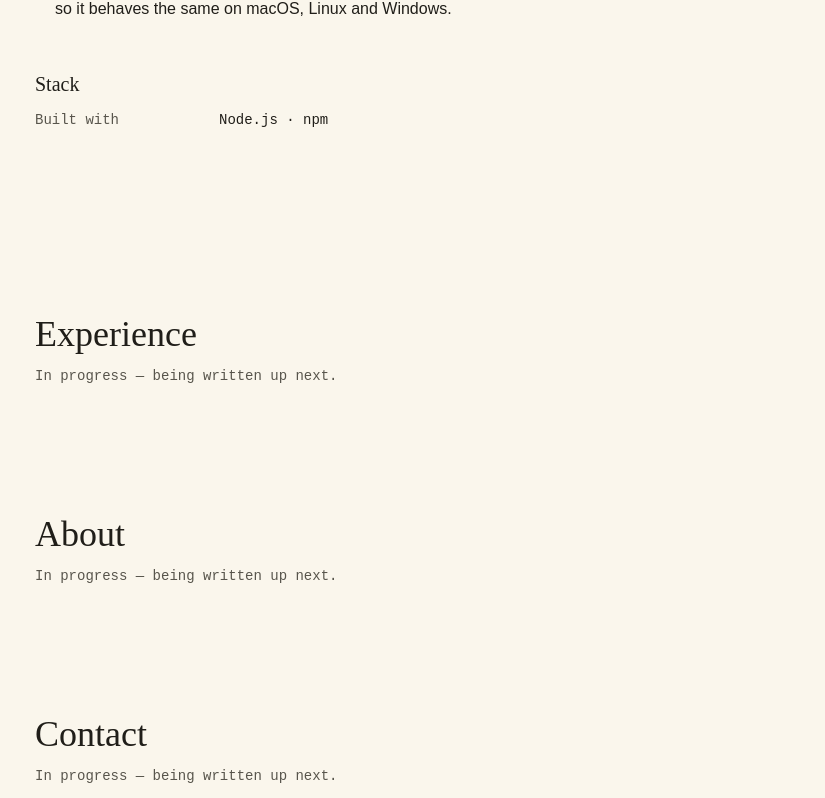
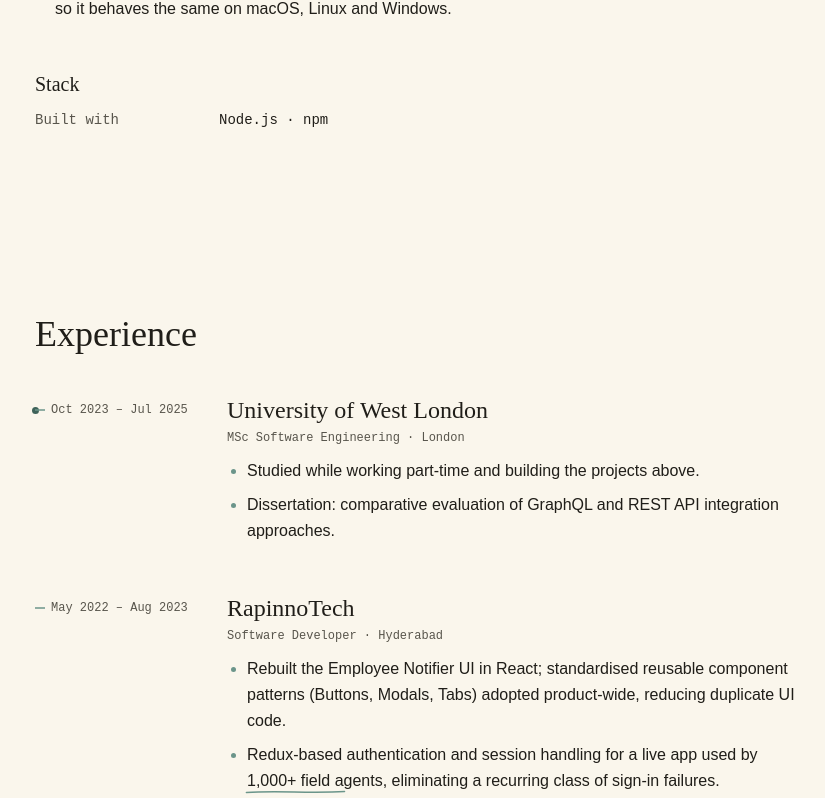
Before and after one commit to rishnegi7711/portfolio, a React (Vite) app: page / in a window 1280 px wide. Shown: the part 3445-4243 px from the top of the page, without its empty margins (157-982 px from the left). Built offline with nearby package versions, Linux system fonts and the light colour scheme; a web font is replaced by a local one.

Commit message:
Add the Experience timeline with a scroll-linked pen line, metric underlines and pivot note

```diff
--- a/src/App.tsx
+++ b/src/App.tsx
@@ -1,3 +1,4 @@
+import Experience from './components/Experience'
 import Header from './components/Header'
 import Hero from './components/Hero'
 import SectionStub from './components/SectionStub'
@@ -11,8 +12,9 @@ function App() {
       <main id="main">
         <Hero />
         <Work />
+        <Experience />
         {sections
-          .filter((section) => section.id !== 'work')
+          .filter((section) => section.id !== 'work' && section.id !== 'experience')
           .map((section) => (
             <SectionStub key={section.id} id={section.id} label={section.label} />
           ))}
--- /dev/null
+++ b/src/components/Experience.tsx
@@ -0,0 +1,199 @@
+import { useRef } from 'react'
+import { experience, type ExperienceEntry, type Point } from '../content'
+import { gsap, playOnceInView, useGSAP } from '../lib/gsap'
+import Container from './Container'
+import MarginNote from './MarginNote'
+
+// One authored pen stroke in a 100×8 box stretched under a metric (like the hero loop):
+// a slight wave that lifts at the end, as if the pen came off the page.
+const UNDERLINE_PATH = 'M 1 5.5 C 22 3.5, 48 6.5, 72 4.5 C 84 3.8, 93 4.2, 99 2.5'
+
+const strokeProps = {
+  stroke: 'currentColor',
+  strokeWidth: 1.5,
+  strokeLinecap: 'round',
+  fill: 'none',
+} as const
+
+/** The timeline as a reading-progress line: as you scroll, a pen nib travels down it and
+ *  draws the line behind it (the site's only scroll-linked animation).
+ *
+ *  Sync: the scrub runs from the line's top reaching 75% of the viewport to its bottom
+ *  reaching 75%, so the nib's target is always wherever the line crosses that 75% mark.
+ *  Every other trigger here (ticks, underlines, the margin note) is playOnceInView, which
+ *  also fires at "top 75%" — i.e. exactly when the nib's target reaches that element. */
+function Experience() {
+  const timelineRef = useRef<HTMLDivElement>(null)
+
+  useGSAP(
+    () => {
+      const mm = gsap.matchMedia()
+      mm.add('(prefers-reduced-motion: no-preference)', () => {
+        const line = timelineRef.current?.querySelector<HTMLElement>('.timeline-line')
+        if (!line) return
+
+        // The nib only exists while motion runs (matchMedia undoes this set otherwise).
+        gsap.set('.timeline-nib', { display: 'block' })
+
+        // Line and nib share one playhead (same start, same length, linear), so the nib
+        // is always at the line's drawn end. scrub: 0.5 smooths the playhead's catch-up.
+        // invalidateOnRefresh re-measures the nib's distance after a resize.
+        gsap
+          .timeline({
+            scrollTrigger: {
+              trigger: line,
+              start: 'top 75%',
+              end: 'bottom 75%',
+              scrub: 0.5,
+              invalidateOnRefresh: true,
+            },
+          })
+          .fromTo(line, { scaleY: 0 }, { scaleY: 1, ease: 'none' }, 0)
+          .fromTo('.timeline-nib', { y: 0 }, { y: () => line.offsetHeight, ease: 'none' }, 0)
+      })
+    },
+    { scope: timelineRef },
+  )
+
+  return (
+    <section id="experience" aria-labelledby="experience-heading" className="scroll-mt-14 py-16">
+      <Container>
+        <h2 id="experience-heading" className="font-display text-3xl text-ink sm:text-4xl">
+          Experience
+        </h2>
+        <div ref={timelineRef} className="relative mt-10">
+          {/* top-4: starts at the first tick. bottom-0: ends where the last entry's content
+              ends (it has no bottom padding). A div stretches between top and bottom; an
+              SVG wouldn't. The nib is centred on the line's top: (1.5px − 7px) / 2. */}
+          <div
+            aria-hidden="true"
+            className="timeline-line absolute top-4 bottom-0 left-0 w-[1.5px] origin-top bg-accent-muted"
+          />
+          <div
+            aria-hidden="true"
+            className="timeline-nib absolute top-[calc(1rem-3.5px)] left-[-2.75px] hidden size-[7px] rounded-full bg-accent"
+          />
+          <ol>
+            {experience.map((entry) => (
+              <Entry key={entry.id} entry={entry} />
+            ))}
+          </ol>
+        </div>
+      </Container>
+    </section>
+  )
+}
+
+/** One timeline entry: dates on the left, what happened on the right. Its tick draws
+ *  when the nib reaches it. */
+function Entry({ entry }: { entry: ExperienceEntry }) {
+  const tickRef = useRef<SVGSVGElement>(null)
+
+  useGSAP(() => {
+    const mm = gsap.matchMedia()
+    mm.add('(prefers-reduced-motion: no-preference)', () => {
+      // Pen-stroke trick: pathLength={1}, so a dash of 1 offset by 1 is hidden and
+      // offset 0 is drawn. Paused until playOnceInView plays it.
+      const tl = gsap.timeline({ paused: true }).fromTo(
+        tickRef.current?.querySelector('path') ?? null,
+        { strokeDasharray: '1 1', strokeDashoffset: 1 },
+        { strokeDashoffset: 0, autoRound: false, duration: 0.2, ease: 'power2.out' },
+      )
+      return playOnceInView(tickRef.current, tl)
+    })
+  })
+
+  return (
+    // pt-2 + half the dates' 1rem line height puts the tick 1rem down (top-4), level with
+    // the middle of the heading's first line, and on the line.
+    <li className="grid grid-cols-[6rem_minmax(0,1fr)] gap-x-4 pb-12 last:pb-0 md:grid-cols-[10rem_minmax(0,1fr)] md:gap-x-8">
+      <p className="relative pt-2 pl-4 font-mono text-xs leading-4 text-ink-muted">
+        <svg
+          ref={tickRef}
+          viewBox="0 0 10 2"
+          aria-hidden="true"
+          className="absolute top-4 left-0 h-0.5 w-2.5 -translate-y-1/2 text-accent-muted"
+        >
+          <path d="M 0 1 H 10" pathLength={1} {...strokeProps} strokeLinecap="butt" />
+        </svg>
+        {entry.dates}
+      </p>
+
+      <div>
+        <h3 className="font-display text-2xl text-ink">{entry.org}</h3>
+        <p className="mt-1 font-mono text-xs text-ink-muted">
+          {entry.place ? `${entry.role} · ${entry.place}` : entry.role}
+        </p>
+        {entry.points.length > 0 && (
+          <ul className="mt-3 flex max-w-[65ch] list-disc flex-col gap-2 pl-5 leading-relaxed text-ink marker:text-accent-muted">
+            {entry.points.map((point) => (
+              <li key={typeof point === 'string' ? point : point.join('')}>
+                <PointText point={point} />
+              </li>
+            ))}
+          </ul>
+        )}
+        {/* At the bottom of the entry, so the note sits at the boundary with the next
+            (older) role, and its arrow points back at the line there. */}
+        {entry.note && (
+          <div className="mt-6">
+            <MarginNote text={entry.note} pointsTo="line" />
+          </div>
+        )}
+      </div>
+    </li>
+  )
+}
+
+function PointText({ point }: { point: Point }) {
+  if (typeof point === 'string') return point
+  const [before, metric, after] = point
+  return (
+    <>
+      {before}
+      <PenUnderline>{metric}</PenUnderline>
+      {after}
+    </>
+  )
+}
+
+/** Underlines a metric in pen the first time the nib passes it (its own trigger, so
+ *  each one draws on its own line of text). The text is never hidden; only the stroke
+ *  draws. Reduced motion: the stroke is simply there. */
+function PenUnderline({ children }: { children: string }) {
+  const svgRef = useRef<SVGSVGElement>(null)
+
+  useGSAP(() => {
+    const mm = gsap.matchMedia()
+    mm.add('(prefers-reduced-motion: no-preference)', () => {
+      // Starts 0.25s in: the trigger fires when the nib's target passes, and the smoothed
+      // nib itself arrives a moment later (scrub: 0.5).
+      const tl = gsap.timeline({ paused: true }).fromTo(
+        svgRef.current?.querySelector('path') ?? null,
+        { strokeDasharray: '1 1', strokeDashoffset: 1 },
+        { strokeDashoffset: 0, autoRound: false, duration: 0.4, ease: 'power2.out' },
+        0.25,
+      )
+      return playOnceInView(svgRef.current, tl)
+    })
+  })
+
+  return (
+    // nowrap: a metric split over two lines would leave the stroke under neither.
+    <span className="relative whitespace-nowrap">
+      {children}
+      {/* Stretched under the word; non-scaling-stroke keeps it 1.5px at any width. */}
+      <svg
+        ref={svgRef}
+        viewBox="0 0 100 8"
+        preserveAspectRatio="none"
+        aria-hidden="true"
+        className="pointer-events-none absolute -inset-x-0.5 -bottom-1.5 h-2 w-[calc(100%+0.25rem)] overflow-visible text-accent-muted"
+      >
+        <path d={UNDERLINE_PATH} pathLength={1} vectorEffect="non-scaling-stroke" {...strokeProps} />
+      </svg>
+    </span>
+  )
+}
+
+export default Experience
--- a/src/components/MarginNote.tsx
+++ b/src/components/MarginNote.tsx
@@ -15,6 +15,10 @@ const ARROWS = {
     viewBox: '0 0 120 102',
     d: 'M 112 98 C 110 50, 38 49, 16 10 M 15.9 19 L 16 10 L 23.7 14.6',
   },
+  // 1 unit = 1px, drawn for the md+ gap (184px) from the note's left edge (x = 184) back
+  // to just short of the Experience timeline (x = 0). Narrower boxes crop the tail, not
+  // the head (see the Arrow's preserveAspectRatio below).
+  line: { viewBox: '0 0 184 24', d: 'M 182 14 C 130 20, 60 2, 3 12 M 10.7 14.2 L 3 12 L 9.5 7.3' },
 }
 
 type MarginNoteProps = {
@@ -23,8 +27,9 @@ type MarginNoteProps = {
    *  under it). "left": across the column gap at the text beside it, so md+ only, once
    *  the note is in the margin.
    *  "upLeft": like "up" below md; on md+, a longer arrow from the note up-left to the
-   *  bottom edge of the full-width figure above, just past the end of its caption. */
-  pointsTo: 'up' | 'left' | 'upLeft'
+   *  bottom edge of the full-width figure above, just past the end of its caption.
+   *  "line": left, back across the Experience dates column to the timeline line. */
+  pointsTo: 'up' | 'left' | 'upLeft' | 'line'
   /** "upLeft" only: the caption's length in characters. It's monospace, so its end is
    *  that many `ch` from the left of the note's positioned ancestor (the notes grid). */
   captionLength?: number
@@ -70,6 +75,14 @@ function MarginNote({ text, pointsTo, captionLength = 0 }: MarginNoteProps) {
           arrow={ARROWS.left}
           className="absolute top-0.5 -left-11 hidden h-6 w-10 md:block"
         />
+      ) : pointsTo === 'line' ? (
+        // xMinYMid slice: scaled to the box's height and pinned left, so on narrow screens
+        // the box crops the arrow's tail end and the head still lands by the line.
+        <Arrow
+          arrow={ARROWS.line}
+          preserveAspectRatio="xMinYMid slice"
+          className="absolute right-full -top-0.5 h-6 w-[6.5rem] md:w-[11.5rem]"
+        />
       ) : (
         <Arrow
           arrow={ARROWS.up}
@@ -93,12 +106,14 @@ type ArrowProps = {
   arrow: { viewBox: string; d: string }
   className: string
   style?: CSSProperties
+  preserveAspectRatio?: string
 }
 
-function Arrow({ arrow, className, style }: ArrowProps) {
+function Arrow({ arrow, className, style, preserveAspectRatio }: ArrowProps) {
   return (
     <svg
       viewBox={arrow.viewBox}
+      preserveAspectRatio={preserveAspectRatio}
       aria-hidden="true"
       className={'text-accent-muted ' + className}
       style={style}
--- a/src/content.ts
+++ b/src/content.ts
@@ -272,71 +272,84 @@ export const projects: Project[] = [
   },
 ]
 
-export type Role = {
-  company: string
-  title: string
-  location: string
+/** A bullet; a tuple marks its key metric, which gets a pen underline. */
+export type Point = string | [before: string, metric: string, after: string]
+
+export type ExperienceEntry = {
+  id: string
+  /** company or university */
+  org: string
+  /** job title or degree */
+  role: string
+  place?: string
   dates: string
-  highlights: string[]
-  /** margin note — the standout metric, for the annotation-arrow motif */
-  annotation?: string
+  points: Point[]
+  /** margin note, pointing back at the timeline line */
+  note?: string
 }
 
-export const roles: Role[] = [
+/** Jobs and education as one timeline, newest first. */
+export const experience: ExperienceEntry[] = [
   {
-    company: 'RapinnoTech',
-    title: 'Software Developer',
-    location: 'Hyderabad',
-    dates: 'May 2022 – Aug 2023',
-    annotation: '1,000+ field agents · 50% faster quotes',
-    highlights: [
-      'Rebuilt the Employee Notifier UI in React; standardised reusable component ' +
-        'patterns (Buttons, Modals, Tabs) adopted product-wide, reducing duplicate UI code.',
-      'Redux-based authentication and session handling for a live app used by 1,000+ ' +
-        'field agents, eliminating a recurring class of sign-in failures.',
-      'Built the frontend for the HDFC Life Offline Quote application (live insurance ' +
-        'quoting for sales agents), improving quote generation speed by 50%.',
-      'Full UI overhaul that increased user engagement by 30%, working with PMs and ' +
-        'designers in Agile sprints.',
+    id: 'msc',
+    org: 'University of West London',
+    role: 'MSc Software Engineering',
+    place: 'London',
+    dates: 'Oct 2023 – Jul 2025',
+    points: [
+      'Studied while working part-time and building the projects above.',
+      'Dissertation: comparative evaluation of GraphQL and REST API integration approaches.',
     ],
   },
   {
-    company: 'Coforge',
-    title: 'Software Engineer',
-    location: 'Greater Noida',
+    id: 'rapinnotech',
+    org: 'RapinnoTech',
+    role: 'Software Developer',
+    place: 'Hyderabad',
+    dates: 'May 2022 – Aug 2023',
+    note: 'switched to frontend here',
+    points: [
+      'Rebuilt the Employee Notifier UI in React; standardised reusable component ' +
+        'patterns (Buttons, Modals, Tabs) adopted product-wide, reducing duplicate UI code.',
+      [
+        'Redux-based authentication and session handling for a live app used by ',
+        '1,000+ field agents',
+        ', eliminating a recurring class of sign-in failures.',
+      ],
+      [
+        'Built the frontend for the HDFC Life Offline Quote application (live insurance ' +
+          'quoting for sales agents), improving quote generation speed by ',
+        '50%',
+        '.',
+      ],
+      [
+        'Full UI overhaul that increased user engagement by ',
+        '30%',
+        ', working with PMs and designers in Agile sprints.',
+      ],
+    ],
+  },
+  {
+    id: 'coforge',
+    org: 'Coforge',
+    role: 'Software Engineer',
+    place: 'Greater Noida',
     dates: '2019 – 2022',
-    annotation: '~350 incidents/yr · 90-min SLA',
-    highlights: [
-      'Supported a live production system for British Airways: ~350 incidents a year ' +
-        'within a 90-minute SLA.',
+    points: [
+      [
+        'Supported a live production system for British Airways: ',
+        '~350 incidents a year',
+        ' within a 90-minute SLA.',
+      ],
       'Led migration of production servers from RHEL5 to RHEL7 on an unfamiliar legacy codebase.',
     ],
   },
-]
-
-/** 2023–2025 doesn't fit the Role shape: no single company, just one context line. */
-export const timelineNote =
-  'MSc in Software Engineering in London while working part-time and building the projects above.'
-
-export type EducationEntry = {
-  degree: string
-  institution: string
-  dates: string
-  detail?: string
-}
-
-export const education: EducationEntry[] = [
   {
-    degree: 'MSc Software Engineering',
-    institution: 'University of West London',
-    dates: 'Oct 2023 – Jul 2025',
-    detail:
-      'Dissertation: comparative evaluation of GraphQL and REST API integration approaches.',
-  },
-  {
-    degree: 'BTech Computer Science',
-    institution: 'DIT University',
+    id: 'btech',
+    org: 'DIT University',
+    role: 'BTech Computer Science',
     dates: '2014 – 2018',
+    points: [],
   },
 ]
 
```
Also changed, not shown: 1 other file (tests, documents, lock files or other folders).
